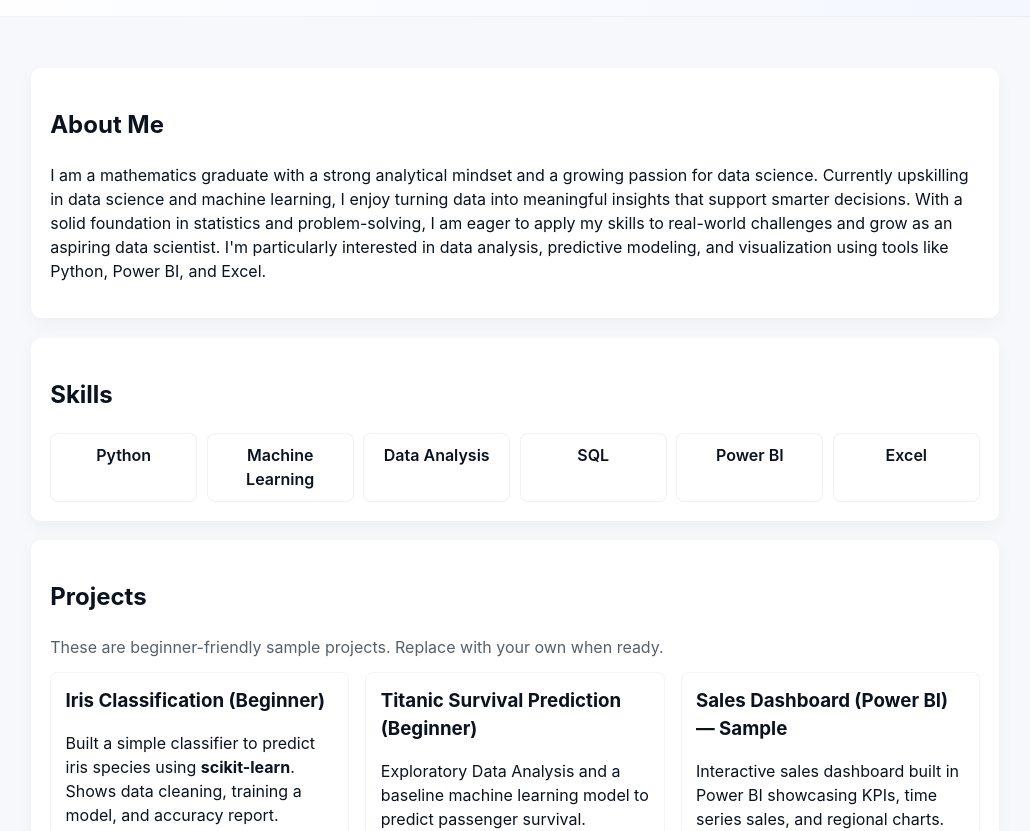
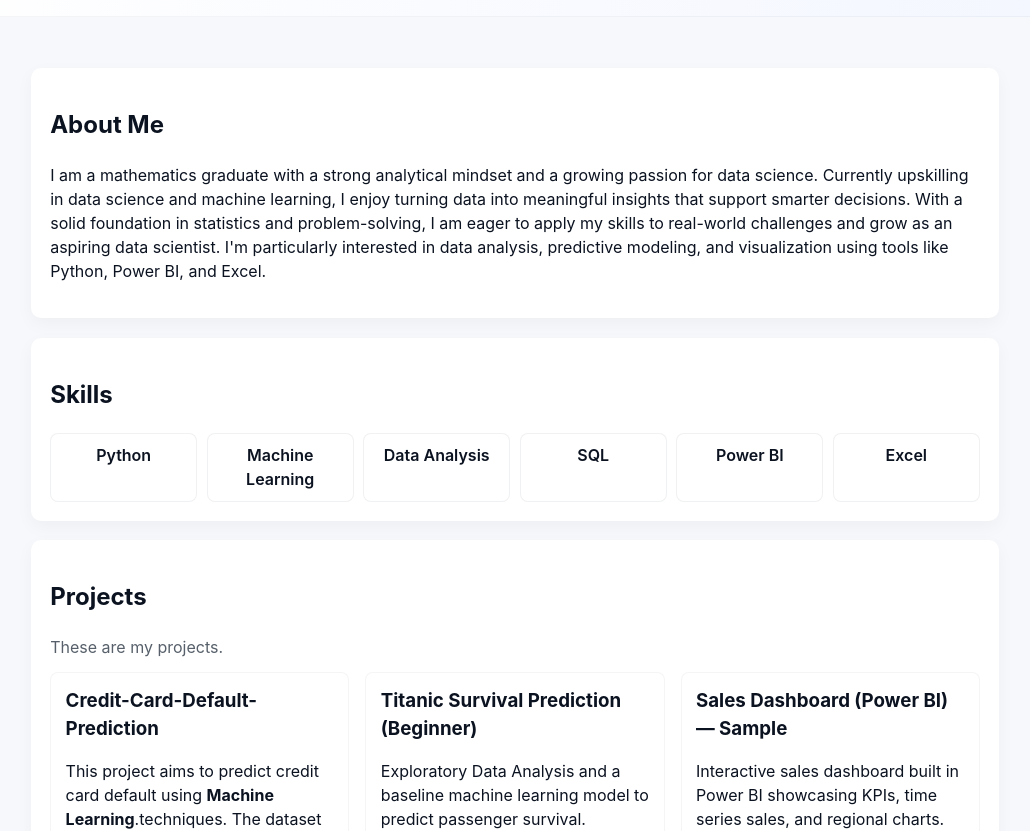
Before and after one commit to sreeraj-10/sreeraj-10.github.io, a plain HTML site: page index.html in a window 1280 px wide. Shown: the part 120-951 px from the top of the page, without its empty margins (125-1155 px from the left). Drawn offline with Linux system fonts and the light colour scheme.

Commit message:
Update index.html

```diff
--- a/index.html
+++ b/index.html
@@ -41,12 +41,14 @@
 
     <section id="projects" class="card">
       <h2>Projects</h2>
-      <p class="muted">These are beginner-friendly sample projects. Replace with your own when ready.</p>
+      <p class="muted">These are my projects. </p>
 
       <div class="project-grid">
         <article class="project">
-          <h3>Iris Classification (Beginner)</h3>
-          <p>Built a simple classifier to predict iris species using <strong>scikit-learn</strong>. Shows data cleaning, training a model, and accuracy report. Includes a Jupyter notebook and model evaluation plots.</p>
+          <h3>Credit-Card-Default-Prediction</h3>
+          <p> This project aims to predict credit card default using <strong>Machine Learning</strong>.techniques. The dataset contains information about customers' payment history, credit limits, and other financial factors. The goal is to build an accurate classification model to identify potential defaulters..</p>
+
+           techniques. The dataset contains information about customers' payment history, credit limits, and other financial factors. The goal is to build an accurate classification model to identify potential defaulters.
           <p><strong>Tech:</strong> Python, Pandas, Scikit-learn, Matplotlib</p>
           <p><a href="#" class="btn" target="_blank">GitHub Repo (placeholder)</a></p>
         </article>
```
